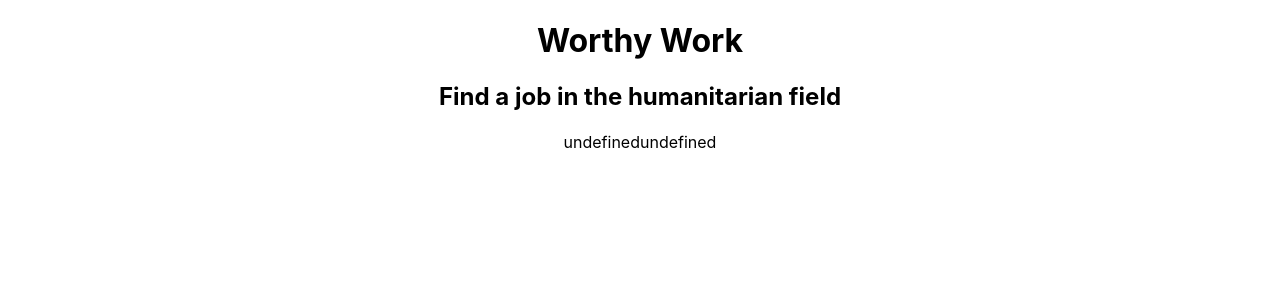
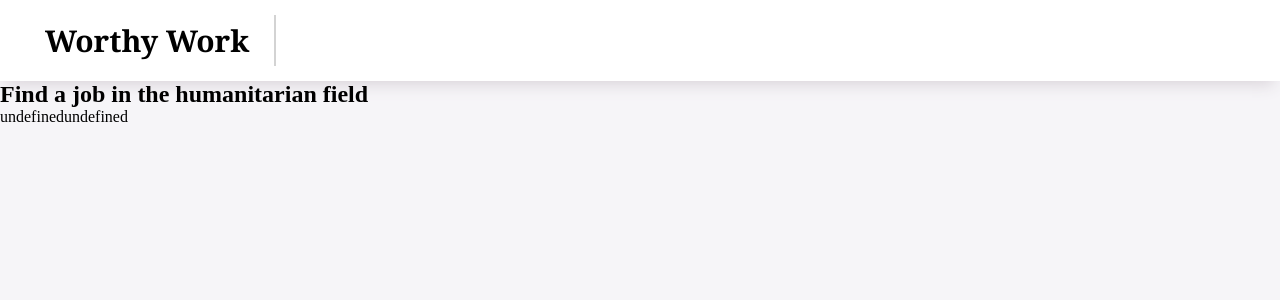
Before and after one commit to bruna-genz/worthy_work, a React (Create React App) app: page /job/1 in a window 1280 px wide. Shown: the top 300 px of the page. Built offline with nearby package versions, Linux system fonts and the light colour scheme; no server answers.

Commit message:
Styles: add styles to Navbar component.

```diff
--- a/package.json
+++ b/package.json
@@ -12,7 +12,8 @@
     "react-dom": "^16.13.1",
     "react-redux": "^7.2.0",
     "react-router-dom": "^5.2.0",
-    "react-scripts": "3.4.1"
+    "react-scripts": "3.4.1",
+    "redux": "^4.0.5"
   },
   "scripts": {
     "start": "react-scripts start",
--- a/src/components/App.js
+++ b/src/components/App.js
@@ -1,6 +1,6 @@
 import React from 'react';
 import { Route, Switch } from 'react-router-dom';
-import '../styles/App.css';
+import styles from '../styles/App.module.css';
 import Navbar from './Navbar';
 import Presentation from './Presentation';
 import JobsList from '../containers/JobsList';
@@ -8,7 +8,7 @@ import JobPage from '../containers/JobPage';
 
 function App() {
   return (
-    <div className="App">
+    <div className={styles.App}>
       <Navbar />
       <Presentation />
       <Switch>
--- a/src/components/Navbar.js
+++ b/src/components/Navbar.js
@@ -1,7 +1,10 @@
 import React from 'react';
+import styles from '../styles/Navbar.module.css';
 
 const Navbar = () => (
-  <h1>Worthy Work</h1>
+  <nav className={styles.navbar}>
+    <h1 className={styles.logo}>Worthy Work</h1>
+  </nav>
 );
 
 export default Navbar;
--- a/src/containers/JobsList.js
+++ b/src/containers/JobsList.js
@@ -38,7 +38,7 @@ class JobsList extends Component {
     this.state = {
       jobs: [],
     };
-    this.fetchDrinks = this.fetchDrinks.bind(this);
+    this.fetchJobs = this.fetchJobs.bind(this);
   }
 
   componentDidMount() {
--- a/src/index.js
+++ b/src/index.js
@@ -2,7 +2,6 @@ import React from 'react';
 import ReactDOM from 'react-dom';
 import { Provider } from 'react-redux';
 import { BrowserRouter } from 'react-router-dom';
-import './styles/index.css';
 import App from './components/App';
 import * as serviceWorker from './serviceWorker';
 import store from './store';
--- a/src/styles/App.css
+++ /dev/null
@@ -1,38 +0,0 @@
-.App {
-  text-align: center;
-}
-
-.App-logo {
-  height: 40vmin;
-  pointer-events: none;
-}
-
-@media (prefers-reduced-motion: no-preference) {
-  .App-logo {
-    animation: App-logo-spin infinite 20s linear;
-  }
-}
-
-.App-header {
-  background-color: #282c34;
-  min-height: 100vh;
-  display: flex;
-  flex-direction: column;
-  align-items: center;
-  justify-content: center;
-  font-size: calc(10px + 2vmin);
-  color: white;
-}
-
-.App-link {
-  color: #61dafb;
-}
-
-@keyframes App-logo-spin {
-  from {
-    transform: rotate(0deg);
-  }
-  to {
-    transform: rotate(360deg);
-  }
-}
--- /dev/null
+++ b/src/styles/App.module.css
@@ -0,0 +1,16 @@
+* {
+  padding: 0;
+  margin: 0;
+  box-sizing: border-box;
+}
+
+html,
+body,
+#root,
+.App {
+  height: 100vh;
+}
+
+.App {
+  background-color: #f6f5f8;
+}
--- /dev/null
+++ b/src/styles/Navbar.module.css
@@ -0,0 +1,16 @@
+.navbar {
+  background-color: white;
+  display: flex;
+  align-items: center;
+  padding: 15px 20px;
+  -webkit-box-shadow: 0px 10px 15px -6px rgb(219, 213, 219);
+  -moz-box-shadow: 0px 10px 15px -6px rgb(219, 213, 219);
+  box-shadow: 0px 10px 15px -6px rgb(219, 213, 219);
+}
+
+.logo {
+  font-family: Cambria, Cochin, Georgia, Times, 'Times New Roman', serif;
+  border-right: solid 2px lightgray;
+  padding: 5px 25px;
+  font-size: 30px;
+}
--- a/src/styles/index.css
+++ /dev/null
@@ -1,13 +0,0 @@
-body {
-  margin: 0;
-  font-family: -apple-system, BlinkMacSystemFont, 'Segoe UI', 'Roboto', 'Oxygen',
-    'Ubuntu', 'Cantarell', 'Fira Sans', 'Droid Sans', 'Helvetica Neue',
-    sans-serif;
-  -webkit-font-smoothing: antialiased;
-  -moz-osx-font-smoothing: grayscale;
-}
-
-code {
-  font-family: source-code-pro, Menlo, Monaco, Consolas, 'Courier New',
-    monospace;
-}
```
Also changed, not shown: 1 other file (tests, documents, lock files or other folders).
